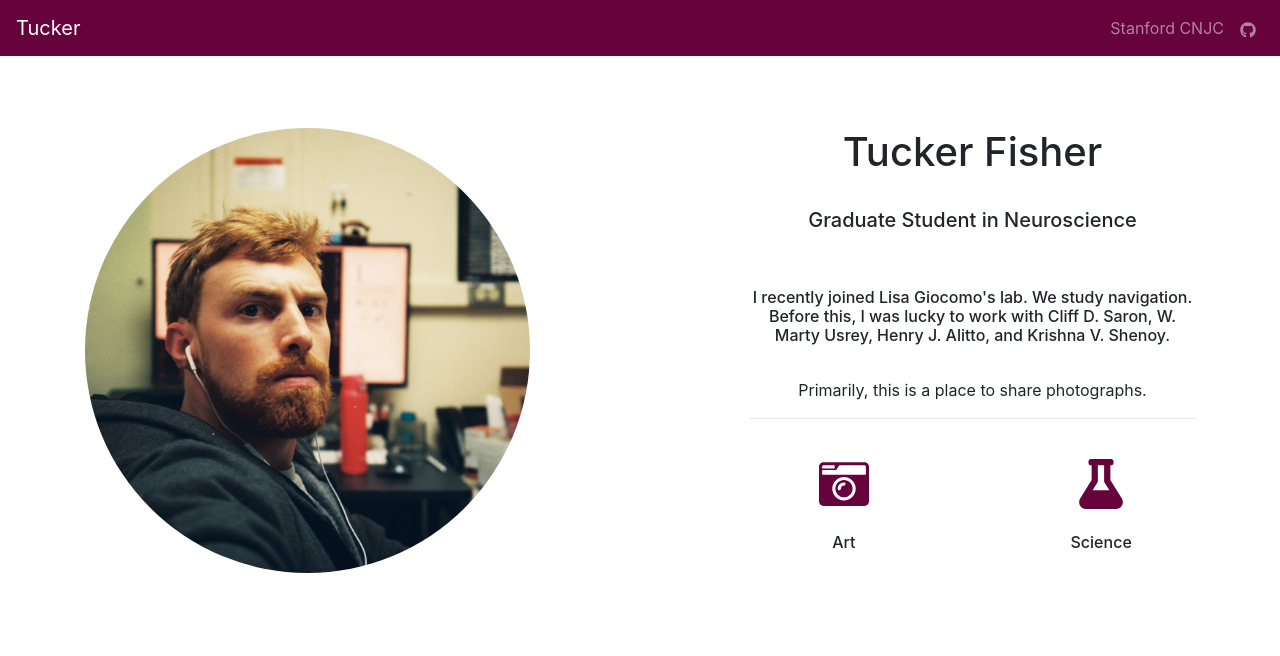
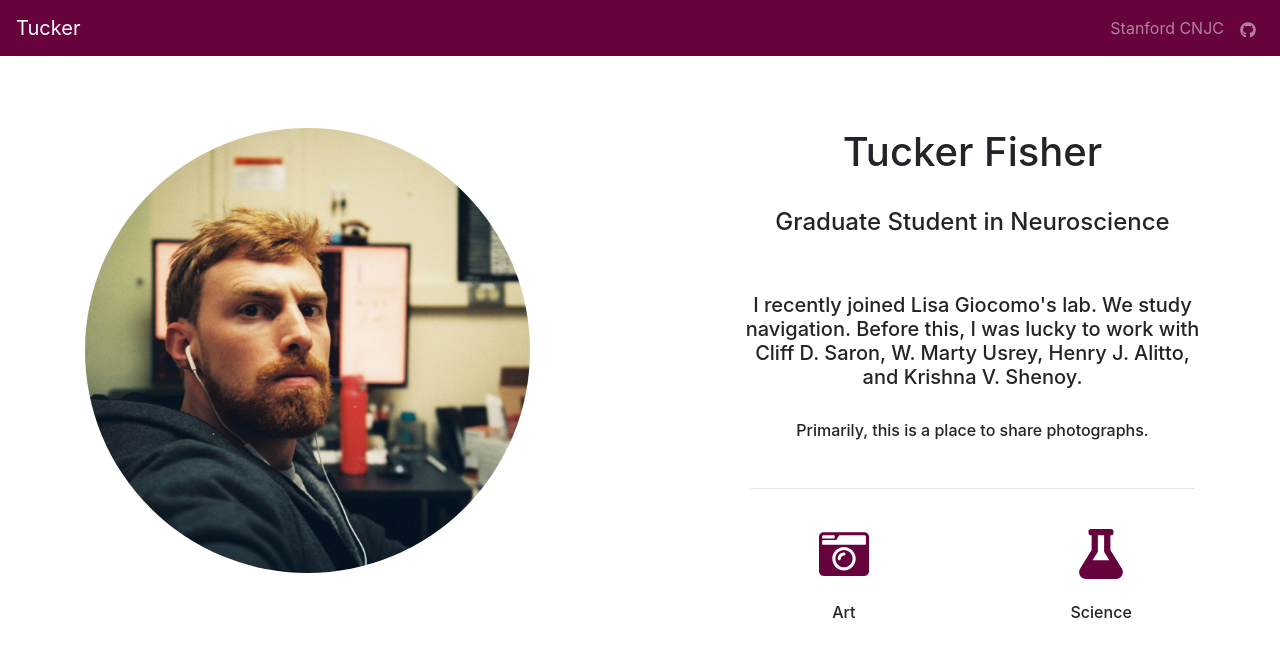
Before and after one commit to tgfisher/tgfisher.github.io, a React (Create React App) app: page / in a window 1280 px wide. Shown: the top 656 px of the page. Built offline with nearby package versions, Linux system fonts and the light colour scheme.

Commit message:
updates textsize

```diff
--- a/src/components/QuickTake/QuickTake.js
+++ b/src/components/QuickTake/QuickTake.js
@@ -31,12 +31,12 @@ class QuickTake extends Component {
                             <div>
                                 <h1 >Tucker Fisher</h1>
                                 <br />
-                                <h5 >Graduate Student in Neuroscience</h5>
+                                <h4 >Graduate Student in Neuroscience</h4>
                                 <br />
                                 <br />
-                                <h6 className="text-align"> I recently joined Lisa Giocomo's lab. We study navigation. Before this, I was lucky to work with Cliff D. Saron, W. Marty Usrey, Henry J. Alitto, and Krishna V. Shenoy.</h6>
+                                <h5 className="text-align"> I recently joined Lisa Giocomo's lab. We study navigation. Before this, I was lucky to work with Cliff D. Saron, W. Marty Usrey, Henry J. Alitto, and Krishna V. Shenoy.</h5>
                                 <br />
-                                <h7>Primarily, this is a place to share photographs.</h7>
+                                <h6>Primarily, this is a place to share photographs.</h6>
                                 <br />
                             </div>
                         </Row>
```
